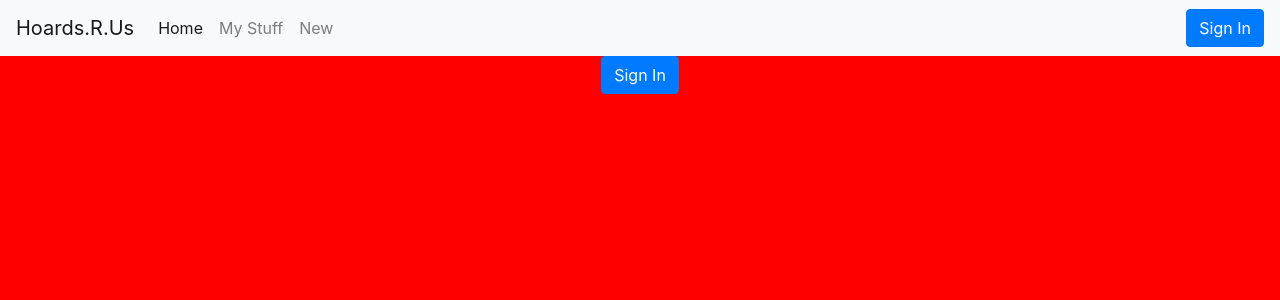
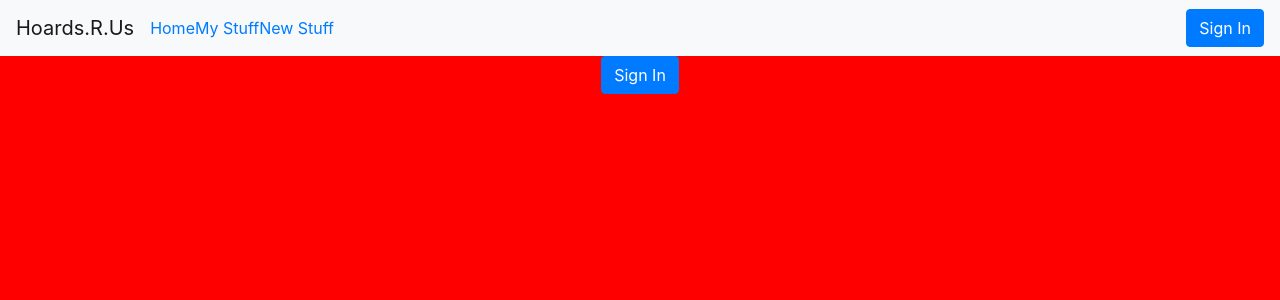
Before and after one commit to medlenmage/react-hoarder, a React (Create React App) app: page /auth in a window 1280 px wide. Shown: the top 300 px of the page. Built offline with nearby package versions, Linux system fonts and the light colour scheme; no server answers.

Commit message:
got links to take to home, my stuff, and new stuff

```diff
--- a/src/components/MyNavbar/MyNavbar.js
+++ b/src/components/MyNavbar/MyNavbar.js
@@ -3,6 +3,7 @@ import PropTypes from 'prop-types';
 import firebase from 'firebase/app';
 import 'firebase/auth';
 import Auth from '../Auth/Auth';
+import { Link } from 'react-router-dom';
 
 class MyNavbar extends React.Component {
   static propTypes = {
@@ -25,13 +26,13 @@ class MyNavbar extends React.Component {
         <div className="collapse navbar-collapse" id="navbarNav">
           <ul className="navbar-nav">
             <li className="nav-item active">
-              <a className="nav-link" href="../Home/Home">Home <span className="sr-only">(current)</span></a>
+              <Link to='/home'>Home</Link>
             </li>
             <li className="nav-item">
-              <a className="nav-link" href="../MyStuff/MyStuff">My Stuff</a>
+              <Link to='/stuff'>My Stuff</Link>
             </li>
             <li className="nav-item">
-              <a className="nav-link" href="../New/New">New</a>
+              <Link to='/new'>New Stuff</Link>
             </li>
           </ul>
           <div className="ml-auto">
--- a/src/components/MyStuff/MyStuff.js
+++ b/src/components/MyStuff/MyStuff.js
@@ -5,6 +5,8 @@ class MyStuff extends React.Component {
     return (
       <div className="Edit">
         <h1>MyStuff</h1>
+        <button type="button" class="btn btn-primary">Edit</button>
+        <button type="button" class="btn btn-success">Single</button>
       </div>
     );
   }
```
